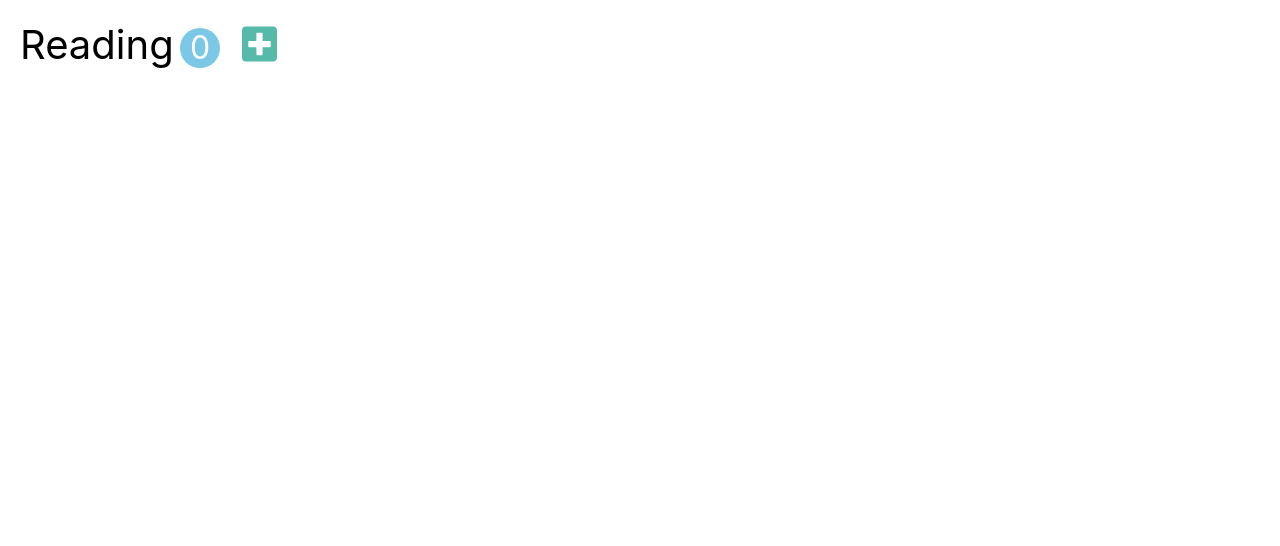
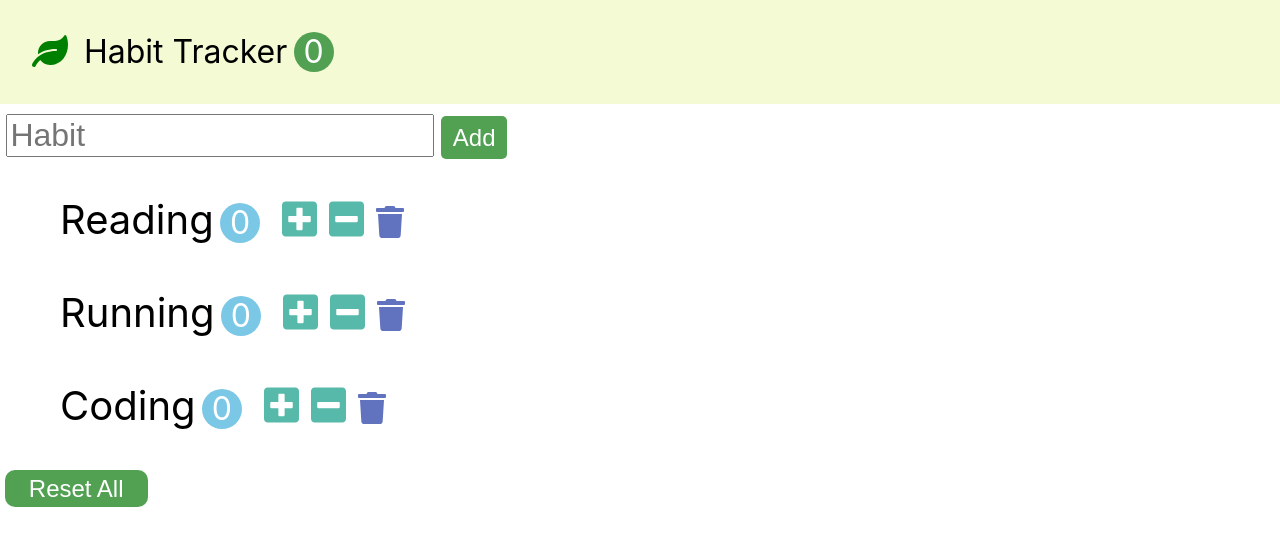
Before and after one commit to hk1070/React, a React (Create React App) app in the folder habit-tracker/: page / in a window 1280 px wide. Shown: the top 546 px of the page. Built offline with nearby package versions, Linux system fonts and the light colour scheme.

Commit message:
index.js(App)

```diff
--- a/habit-tracker/src/index.js
+++ b/habit-tracker/src/index.js
@@ -3,11 +3,10 @@ import ReactDOM from 'react-dom';
 import './index.css';
 import App from './app';
 import '@fortawesome/fontawesome-free/js/all.js';
-import SimpleHabit from './components/simpleHabit';
 
 ReactDOM.render(
   <React.StrictMode>
-    <SimpleHabit />
+    <App />
   </React.StrictMode>,
   document.getElementById('root')
 );
```
